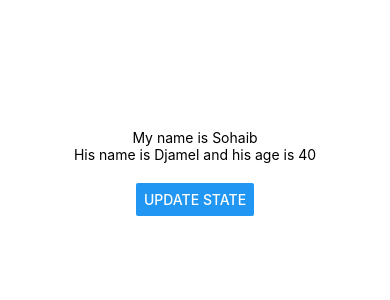
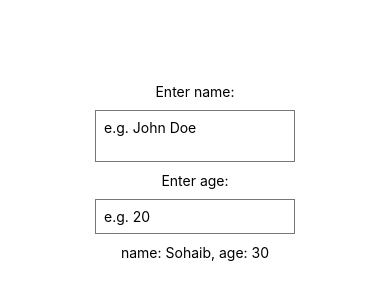
Before and after one commit to z-sohaib/todolist-react-native, a React Native app: screen / in a window 390 px wide. Shown: the part 250-550 px from the top of the page. Built offline with nearby package versions, Linux system fonts and the light colour scheme.

Commit message:
Text Inputs

```diff
--- a/App.js
+++ b/App.js
@@ -1,23 +1,27 @@
 import { StatusBar } from 'expo-status-bar';
 import React, { useState } from 'react';
-import { StyleSheet, Text, View, Button } from 'react-native';
+import { StyleSheet, Text, View, TextInput } from 'react-native';
 
 export default function App() {
   const [name, setName] = useState('Sohaib');
-  const [person, setPerson] = useState({name: 'Djamel', age: 40})
-
-  const clickHandler = () => {
-    setName('Soh');
-    setPerson({name: 'Morad', age: 38})
-  }
+  const [age, setAge] = useState('30')
 
   return (
     <View style={styles.container}>
-      <Text>My name is {name}</Text>
-      <Text>His name is {person.name} and his age is {person.age}</Text>
-      <View style={styles.buttonContainer}>
-        <Button title='update state' onPress={clickHandler}/>
-      </View>
+      <Text>Enter name:</Text>
+      <TextInput
+        multiline
+        style={styles.input}
+        placeholder='e.g. John Doe'
+        onChangeText={(val) => {setName(val)}} />
+
+      <Text>Enter age:</Text>
+      <TextInput
+      keyboardType='numeric'
+        style={styles.input}
+        placeholder='e.g. 20'
+        onChangeText={(val) => {setAge(val)}} />
+      <Text>name: {name}, age: {age}</Text>
     </View>
   );
 }
@@ -29,7 +33,11 @@
     alignItems: 'center',
     justifyContent: 'center',
   },
-  buttonContainer: {
-    marginTop: 20,
+  input: {
+    borderWidth: 1,
+    borderColor: '#777',
+    padding: 8,
+    margin: 10,
+    width: 200,
   },
 });
```
